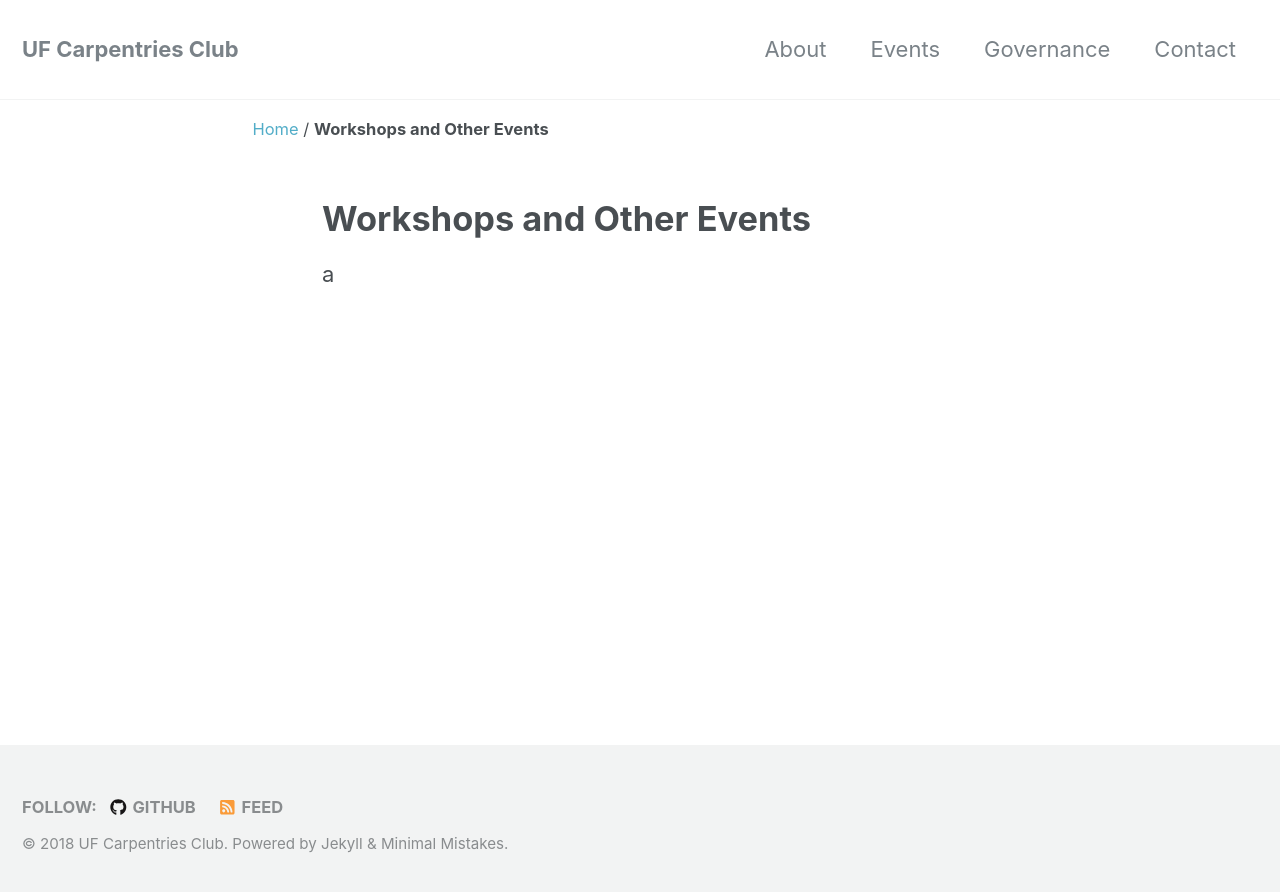
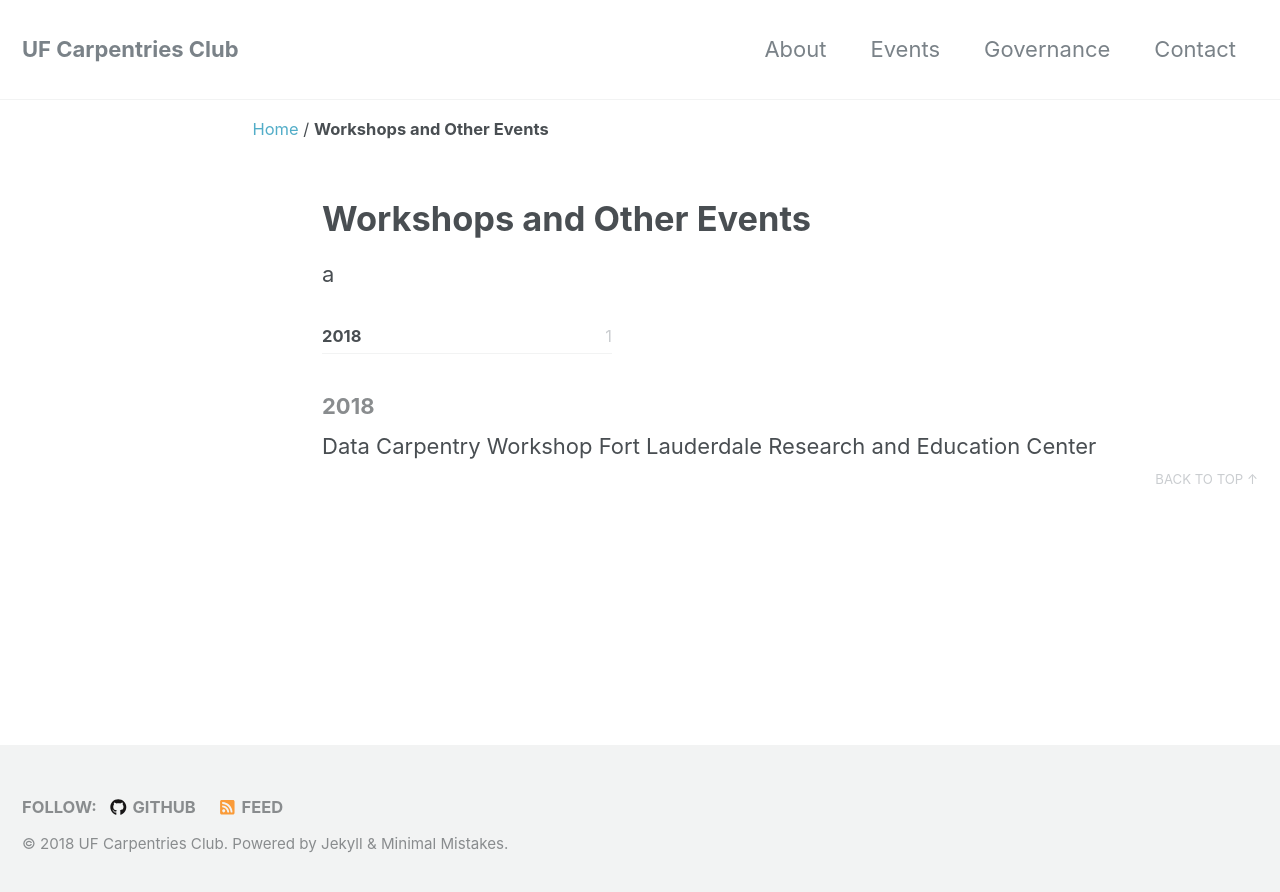
Before and after one commit to UF-Carpentry/website, a Jekyll site: the page built from _pages/events.md, in a window 1280 px wide. Shown: the top 892 px of the page. Built offline with Jekyll 4.4.1, drawn with Linux system fonts in a browser that asks for light colours; nearby versions of some CDN libraries.

Commit message:
trying to fix events again

```diff
--- a/_config.yml
+++ b/_config.yml
@@ -171,7 +171,6 @@
   events:
     output: true
     permalink: /:collection/:path/
-collections:
   minutes:
     output: true
     permalink: /:collection/:path/
--- a/_layouts/events.html
+++ b/_layouts/events.html
@@ -5,8 +5,8 @@
 {{ content }}
 
 <ul class="taxonomy__index">
-  {% assign postsInYear = site.events | group_by_exp: 'event', 'event.start | date: "%Y"' %}
-  {% for year in postsInYear %}
+  {% assign eventsInYear = site.events | group_by_exp: 'event', 'event.start | date: "%Y"' %}
+  {% for year in eventsInYear %}
     <li>
       <a href="#{{ year.name }}">
         <strong>{{ year.name }}</strong> <span class="taxonomy__count">{{ year.items | size }}</span>
@@ -21,7 +21,7 @@
     <h2 class="archive__subtitle">{{ year.name }}</h2>
     <div class="entries-{{ page.entries_layout | default: 'list' }}">
       {% for event in year.items %}
-        <a href="{{ site.url }}">{{ event.start | date: "%b %-d" }} - {{ event.end | date: "%b %-d" }}: {{ event.title }}</a>
+		{{ event.title }}
 
         {{ event.location }}
         {% include archive-single.html type=page.entries_layout %}
```
Also changed, not shown: _events/2018-04-23-uf-flrec.md (+1 -1 lines), _pages/events.md (+2 -2 lines).
